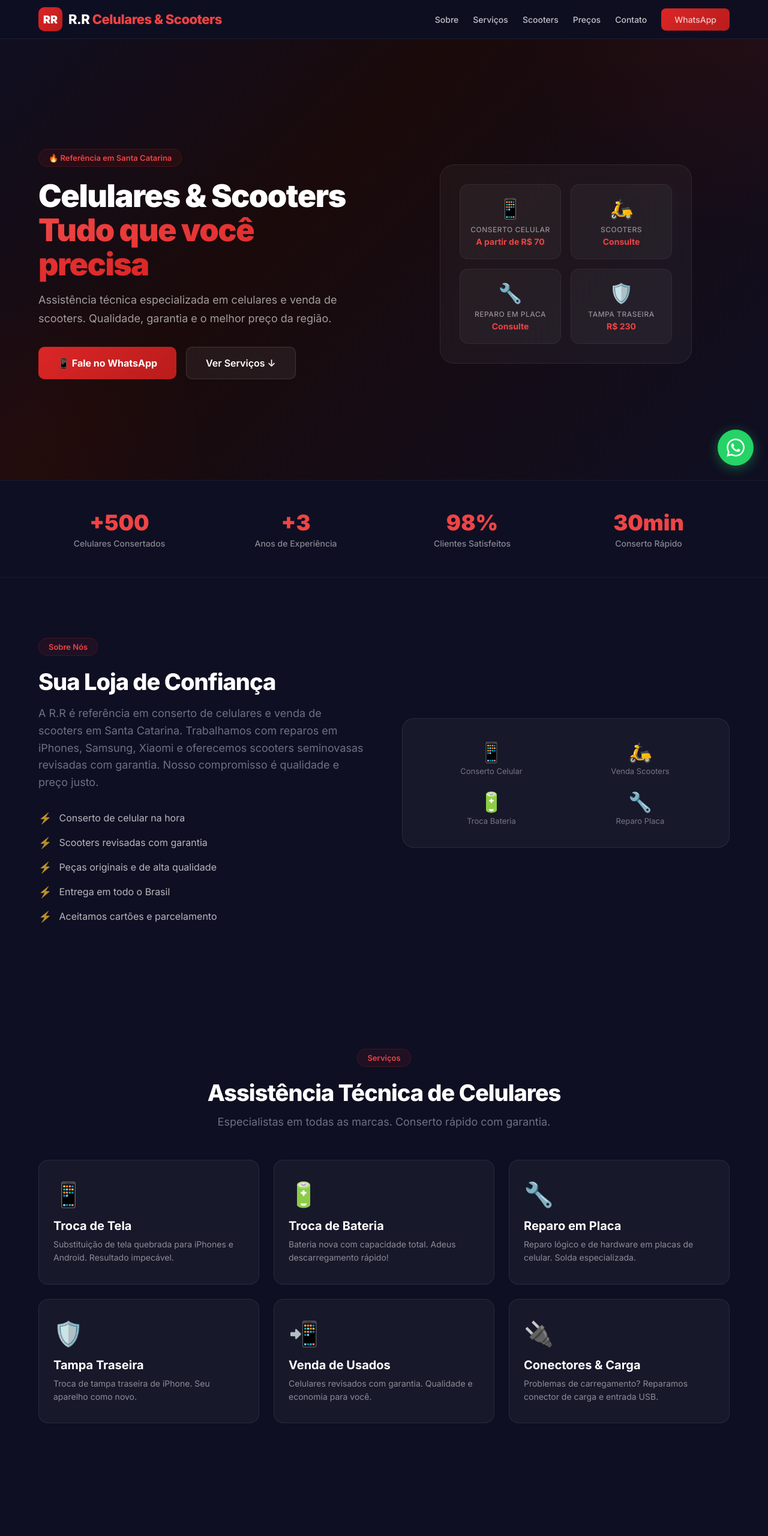
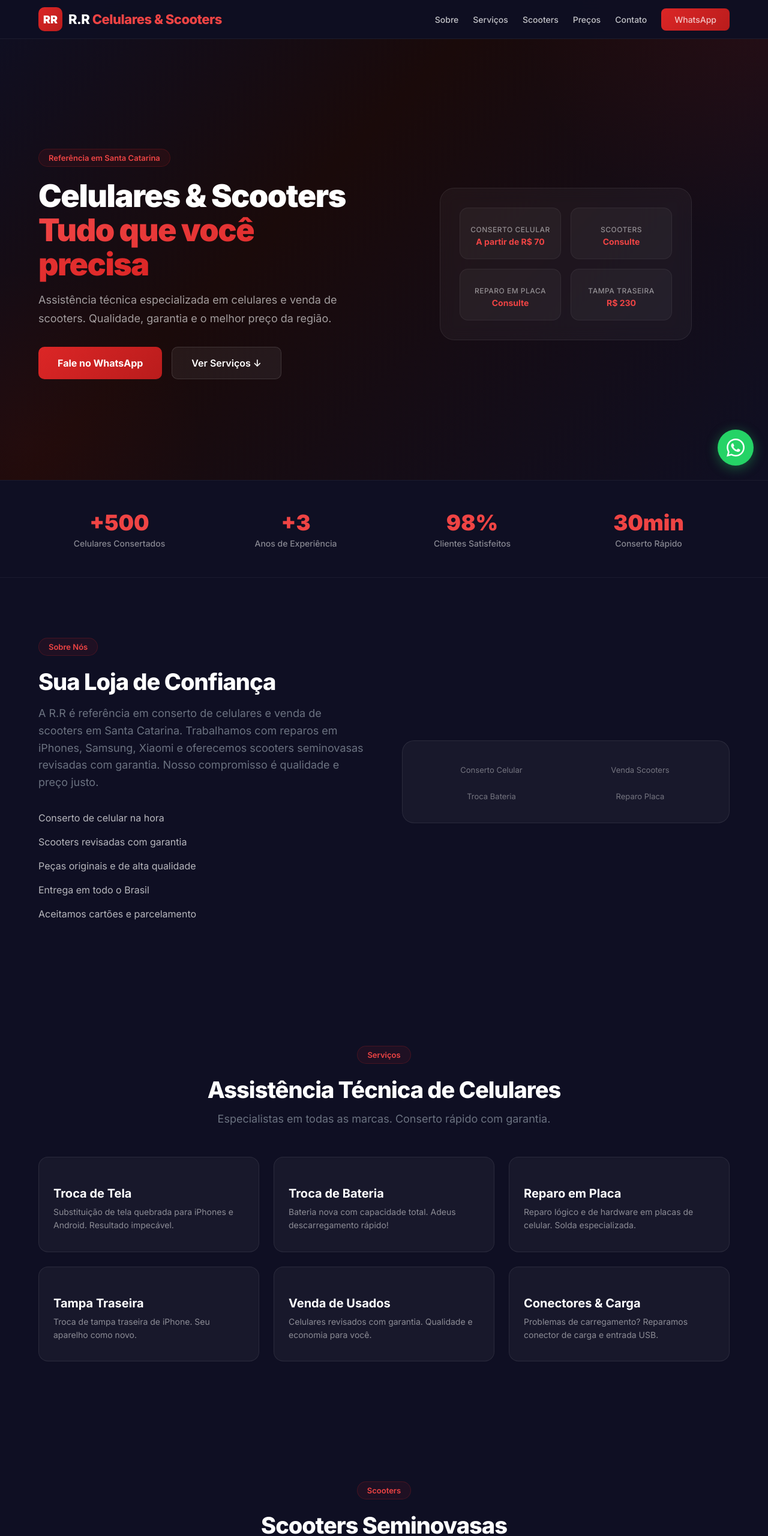
Before and after one commit to erickregispessoal/rr-celulares-site, a plain HTML site: page index.html in a window 1280 px wide. Shown: the top 2560 px of the page at 60% size. Drawn offline with Linux system fonts and the light colour scheme.

Commit message:
Remove emojis do site

```diff
--- a/index.html
+++ b/index.html
@@ -191,7 +191,7 @@
       display: flex; align-items: center; gap: 12px; padding: 10px 0;
       font-size: 16px; color: rgba(255,255,255,0.7);
     }
-    .about-features li::before { content: '⚡'; font-size: 18px; }
+    .about-features li::before { - font-size: 18px; }
     .about-stats-card {
       background: rgba(255,255,255,0.04); border: 1px solid rgba(255,255,255,0.08);
       border-radius: 20px; padding: 36px; display: grid; grid-template-columns: 1fr 1fr; gap: 24px;
@@ -279,11 +279,11 @@
   <section class="hero" id="home">
     <div class="container">
       <div class="hero-content">
-        <div class="hero-badge">🔥 Referência em Santa Catarina</div>
+        <div class="hero-badge"> Referência em Santa Catarina</div>
         <h1>Celulares & Scooters<br><span>Tudo que você precisa</span></h1>
         <p>Assistência técnica especializada em celulares e venda de scooters. Qualidade, garantia e o melhor preço da região.</p>
         <div class="hero-actions">
-          <a href="https://wa.me/5548988581637" target="_blank" class="btn-primary">📱 Fale no WhatsApp</a>
+          <a href="https://wa.me/5548988581637" target="_blank" class="btn-primary"> Fale no WhatsApp</a>
           <a href="#servicos" class="btn-secondary">Ver Serviços ↓</a>
         </div>
       </div>
@@ -291,22 +291,22 @@
         <div class="hero-card">
           <div class="hero-card-grid">
             <div class="hero-card-item">
-              <span class="icon">📱</span>
+              <span class="icon"></span>
               <div class="label">Conserto Celular</div>
               <div class="value">A partir de R$ 70</div>
             </div>
             <div class="hero-card-item">
-              <span class="icon">🛵</span>
+              <span class="icon"></span>
               <div class="label">Scooters</div>
               <div class="value">Consulte</div>
             </div>
             <div class="hero-card-item">
-              <span class="icon">🔧</span>
+              <span class="icon"></span>
               <div class="label">Reparo em Placa</div>
               <div class="value">Consulte</div>
             </div>
             <div class="hero-card-item">
-              <span class="icon">🛡️</span>
+              <span class="icon"></span>
               <div class="label">Tampa Traseira</div>
               <div class="value">R$ 230</div>
             </div>
@@ -345,10 +345,10 @@
           </ul>
         </div>
         <div class="about-stats-card">
-          <div class="about-stat"><div class="number">📱</div><div class="label">Conserto Celular</div></div>
-          <div class="about-stat"><div class="number">🛵</div><div class="label">Venda Scooters</div></div>
-          <div class="about-stat"><div class="number">🔋</div><div class="label">Troca Bateria</div></div>
-          <div class="about-stat"><div class="number">🔧</div><div class="label">Reparo Placa</div></div>
+          <div class="about-stat"><div class="number"></div><div class="label">Conserto Celular</div></div>
+          <div class="about-stat"><div class="number"></div><div class="label">Venda Scooters</div></div>
+          <div class="about-stat"><div class="number"></div><div class="label">Troca Bateria</div></div>
+          <div class="about-stat"><div class="number"></div><div class="label">Reparo Placa</div></div>
         </div>
       </div>
     </div>
@@ -363,32 +363,32 @@
     <div class="container">
       <div class="services-grid">
         <div class="service-card">
-          <span class="service-icon">📱</span>
+          <span class="service-icon"></span>
           <h3>Troca de Tela</h3>
           <p>Substituição de tela quebrada para iPhones e Android. Resultado impecável.</p>
         </div>
         <div class="service-card">
-          <span class="service-icon">🔋</span>
+          <span class="service-icon"></span>
           <h3>Troca de Bateria</h3>
           <p>Bateria nova com capacidade total. Adeus descarregamento rápido!</p>
         </div>
         <div class="service-card">
-          <span class="service-icon">🔧</span>
+          <span class="service-icon"></span>
           <h3>Reparo em Placa</h3>
           <p>Reparo lógico e de hardware em placas de celular. Solda especializada.</p>
         </div>
         <div class="service-card">
-          <span class="service-icon">🛡️</span>
+          <span class="service-icon"></span>
           <h3>Tampa Traseira</h3>
           <p>Troca de tampa traseira de iPhone. Seu aparelho como novo.</p>
         </div>
         <div class="service-card">
-          <span class="service-icon">📲</span>
+          <span class="service-icon"></span>
           <h3>Venda de Usados</h3>
           <p>Celulares revisados com garantia. Qualidade e economia para você.</p>
         </div>
         <div class="service-card">
-          <span class="service-icon">🔌</span>
+          <span class="service-icon"></span>
           <h3>Conectores & Carga</h3>
           <p>Problemas de carregamento? Reparamos conector de carga e entrada USB.</p>
         </div>
@@ -405,7 +405,7 @@
     <div class="container">
       <div class="scooters-grid">
         <div class="scooter-card">
-          <div class="scooter-img">🛵</div>
+          <div class="scooter-img"></div>
           <div class="scooter-info">
             <h3>Scooter Elétrica</h3>
             <div class="price">R$ 3.990</div>
@@ -413,7 +413,7 @@
           </div>
         </div>
         <div class="scooter-card">
-          <div class="scooter-img">🛵</div>
+          <div class="scooter-img"></div>
           <div class="scooter-info">
             <h3>Scooter 150cc</h3>
             <div class="price">R$ 6.990</div>
@@ -421,7 +421,7 @@
           </div>
         </div>
         <div class="scooter-card">
-          <div class="scooter-img">🛵</div>
+          <div class="scooter-img"></div>
           <div class="scooter-info">
             <h3>Scooter 50cc</h3>
             <div class="price">R$ 4.490</div>
@@ -497,28 +497,28 @@
           <p class="section-subtitle" style="margin-top:8px;">Estamos prontos para atender você.</p>
           <div class="contact-info" style="margin-top:32px;">
             <div class="contact-item">
-              <div class="contact-icon">📱</div>
+              <div class="contact-icon"></div>
               <div>
                 <h4>WhatsApp</h4>
                 <p style="color:#fff;"><a href="https://wa.me/5548988581637" target="_blank" style="color:var(--red-light);">(48) 98858-1637</a></p>
               </div>
             </div>
             <div class="contact-item">
-              <div class="contact-icon">📍</div>
+              <div class="contact-icon"></div>
               <div>
                 <h4 style="color:rgba(255,255,255,0.4);">Endereço</h4>
                 <p style="color:#fff;">Rua Maria Mans, 54 - Santa Catarina</p>
               </div>
             </div>
             <div class="contact-item">
-              <div class="contact-icon">📷</div>
+              <div class="contact-icon"></div>
               <div>
                 <h4 style="color:rgba(255,255,255,0.4);">Instagram</h4>
                 <p><a href="https://www.instagram.com/concertosrr/" target="_blank" style="color:var(--red-light);">@concertosrr</a></p>
               </div>
             </div>
             <div class="contact-item">
-              <div class="contact-icon">⏰</div>
+              <div class="contact-icon"></div>
               <div>
                 <h4 style="color:rgba(255,255,255,0.4);">Horário</h4>
                 <p style="color:#fff;">Seg-Sex: 9h às 19h | Sáb: 9h às 13h</p>
```
